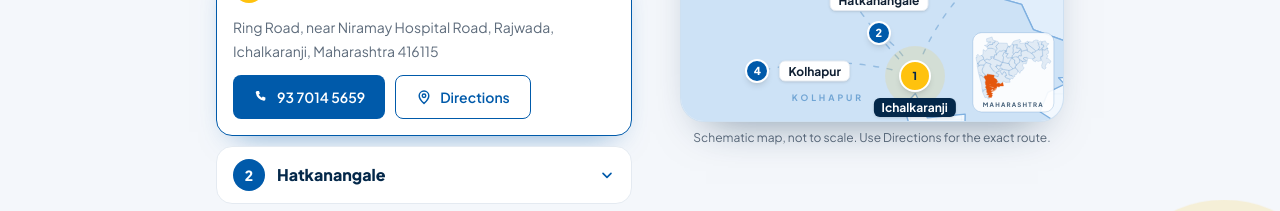
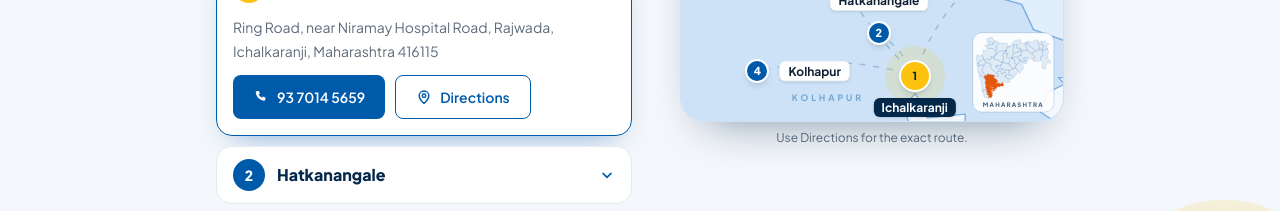
Before and after one commit to vaibhav-jadhav/kishorcareerpoint, a Next.js app: page / in a window 1280 px wide. Shown: the part 1080-1291 px from the top of the page. Built offline with nearby package versions, Linux system fonts and the light colour scheme.

Commit message:
update: map txt

```diff
--- a/content/branches.ts
+++ b/content/branches.ts
@@ -117,7 +117,7 @@ export const branchMapContent = {
   heading: "5+ branches across Western Maharashtra",
   lead: "Ichalkaranji · Kolhapur · Sangli · Karad · Hatkanangale",
   mainBadge: "Main centre",
-  mapNote: "Schematic map, not to scale. Use Directions for the exact route.",
+  mapNote: "Use Directions for the exact route.",
 };
 
 export function getMainBranch() {
```
